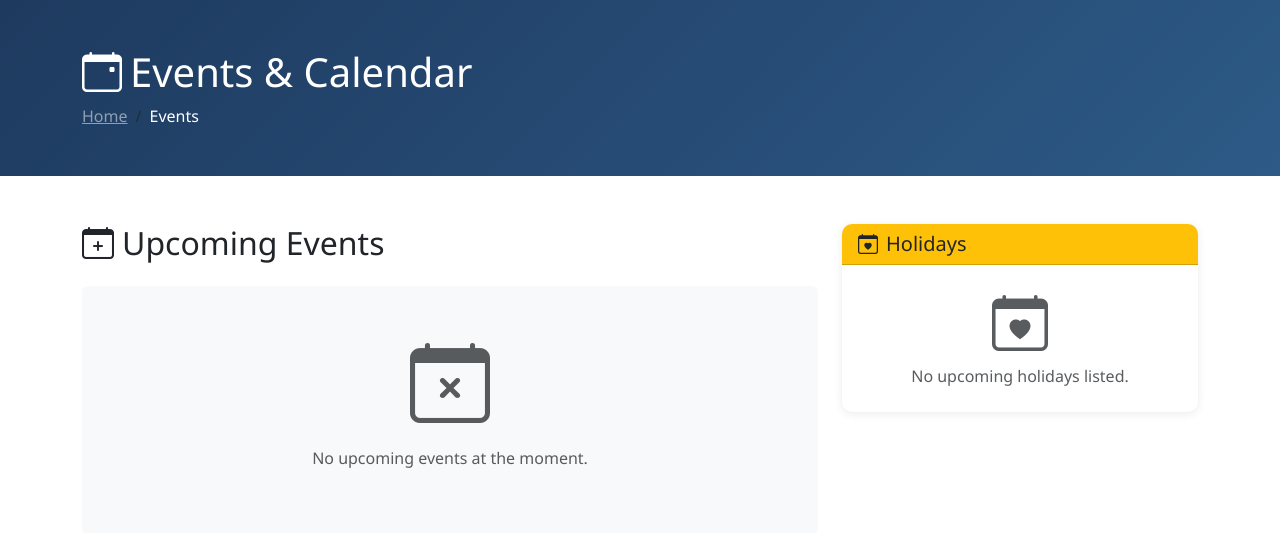
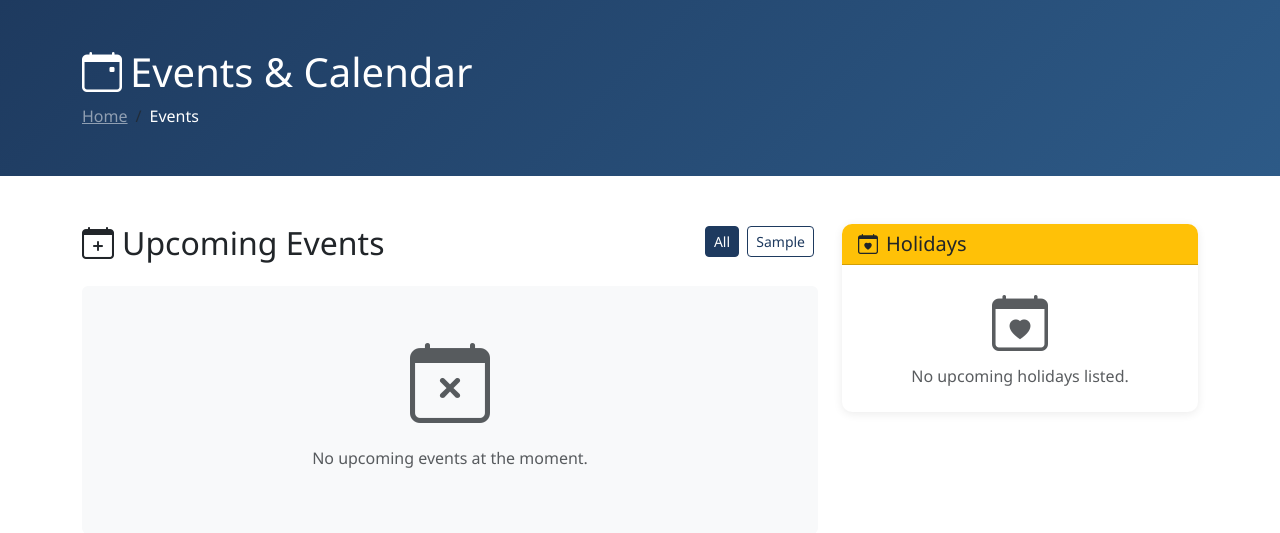
Before and after one commit to amruthamodela06/sanskriti-vidyalaya, a Flask app: page /events in a window 1280 px wide. Shown: the part 71-604 px from the top of the page. Run offline with Flask 3, Linux system fonts and the light colour scheme; tables that the repository leaves empty hold one stand-in row (values such as "Sample post").

Commit message:
feat(public): add event detail page and event type filter

```diff
--- a/app/routes/public.py
+++ b/app/routes/public.py
@@ -144,18 +144,29 @@ def news_detail(slug):
 @public_bp.route('/events')
 def events():
     today = date.today()
+    event_type = request.args.get('type', '').strip()
 
     # Upcoming events
-    upcoming = Event.query.filter(
+    upcoming_query = Event.query.filter(
         Event.event_date >= today,
         Event.is_published == True
-    ).order_by(Event.event_date).all()
+    )
+    if event_type:
+        upcoming_query = upcoming_query.filter_by(event_type=event_type)
+    upcoming = upcoming_query.order_by(Event.event_date).all()
 
     # Past events
-    past = Event.query.filter(
+    past_query = Event.query.filter(
         Event.event_date < today,
         Event.is_published == True
-    ).order_by(Event.event_date.desc()).limit(10).all()
+    )
+    if event_type:
+        past_query = past_query.filter_by(event_type=event_type)
+    past = past_query.order_by(Event.event_date.desc()).limit(10).all()
+
+    # Available event types
+    types_rows = db.session.query(Event.event_type).filter(Event.is_published == True).distinct().all()
+    event_types = sorted({r[0] for r in types_rows if r[0]})
 
     # Holidays
     holidays = Holiday.query.filter(
@@ -165,7 +176,15 @@ def events():
     return render_template('public/events.html',
                           upcoming=upcoming,
                           past=past,
-                          holidays=holidays)
+                          holidays=holidays,
+                          event_types=event_types,
+                          current_type=event_type)
+
+
+@public_bp.route('/events/<int:id>')
+def event_detail(id):
+    event = Event.query.filter_by(id=id, is_published=True).first_or_404()
+    return render_template('public/event_detail.html', event=event)
 
 @public_bp.route('/contact', methods=['GET', 'POST'])
 def contact():
--- a/app/templates/public/events.html
+++ b/app/templates/public/events.html
@@ -21,7 +21,17 @@
         <div class="row">
             <!-- Upcoming Events -->
             <div class="col-lg-8 mb-4">
-                <h2 class="mb-4"><i class="bi bi-calendar-plus me-2"></i>Upcoming Events</h2>
+                <div class="d-flex justify-content-between align-items-center flex-wrap gap-2 mb-4">
+                    <h2 class="mb-0"><i class="bi bi-calendar-plus me-2"></i>Upcoming Events</h2>
+                    {% if event_types %}
+                    <div>
+                        <a href="{{ url_for('public.events') }}" class="btn btn-{{ 'primary' if not current_type else 'outline-primary' }} btn-sm me-1 mb-1">All</a>
+                        {% for et in event_types %}
+                        <a href="{{ url_for('public.events', type=et) }}" class="btn btn-{{ 'primary' if current_type == et else 'outline-primary' }} btn-sm me-1 mb-1">{{ et|title }}</a>
+                        {% endfor %}
+                    </div>
+                    {% endif %}
+                </div>
                 {% if upcoming %}
                 <div class="row g-4">
                     {% for event in upcoming %}
@@ -30,7 +40,7 @@
                             {% if event.image_url %}
                                 <img src="{{ url_for('static', filename=event.image_url) }}" class="card-img-top" alt="{{ event.title }}" style="height: 150px; object-fit: cover;">
                             {% endif %}
-                            <div class="card-body">
+                            <div class="card-body d-flex flex-column">
                                 <div class="d-flex mb-3">
                                     <div class="event-date text-center bg-primary text-white rounded p-2 me-3" style="min-width: 60px;">
                                         <div class="fw-bold fs-4">{{ event.event_date.strftime('%d') }}</div>
@@ -38,19 +48,24 @@
                                     </div>
                                     <div>
                                         <span class="badge bg-{{ 'info' if event.event_type == 'academic' else 'success' if event.event_type == 'cultural' else 'warning' if event.event_type == 'sports' else 'secondary' }} mb-1">{{ event.event_type|title }}</span>
-                                        <h5 class="card-title mb-0">{{ event.title }}</h5>
+                                        <h5 class="card-title mb-0">
+                                            <a href="{{ url_for('public.event_detail', id=event.id) }}" class="text-decoration-none text-dark">{{ event.title }}</a>
+                                        </h5>
                                     </div>
                                 </div>
                                 {% if event.description %}
-                                <p class="card-text text-muted small">{{ event.description[:100] }}...</p>
+                                <p class="card-text text-muted small">{{ event.description|striptags_truncate(100) }}</p>
                                 {% endif %}
-                                <div class="text-muted small">
-                                    {% if event.event_time %}
-                                    <span><i class="bi bi-clock me-1"></i>{{ event.event_time.strftime('%I:%M %p') }}</span>
-                                    {% endif %}
-                                    {% if event.location %}
-                                    <span class="ms-3"><i class="bi bi-geo-alt me-1"></i>{{ event.location }}</span>
-                                    {% endif %}
+                                <div class="text-muted small mt-auto d-flex justify-content-between align-items-center">
+                                    <div>
+                                        {% if event.event_time %}
+                                        <span><i class="bi bi-clock me-1"></i>{{ event.event_time.strftime('%I:%M %p') }}</span>
+                                        {% endif %}
+                                        {% if event.location %}
+                                        <span class="ms-2"><i class="bi bi-geo-alt me-1"></i>{{ event.location }}</span>
+                                        {% endif %}
+                                    </div>
+                                    <a href="{{ url_for('public.event_detail', id=event.id) }}" class="btn btn-sm btn-outline-primary">Details</a>
                                 </div>
                             </div>
                         </div>
```
Also changed, not shown: app/templates/public/event_detail.html (added, +80 -0 lines).
